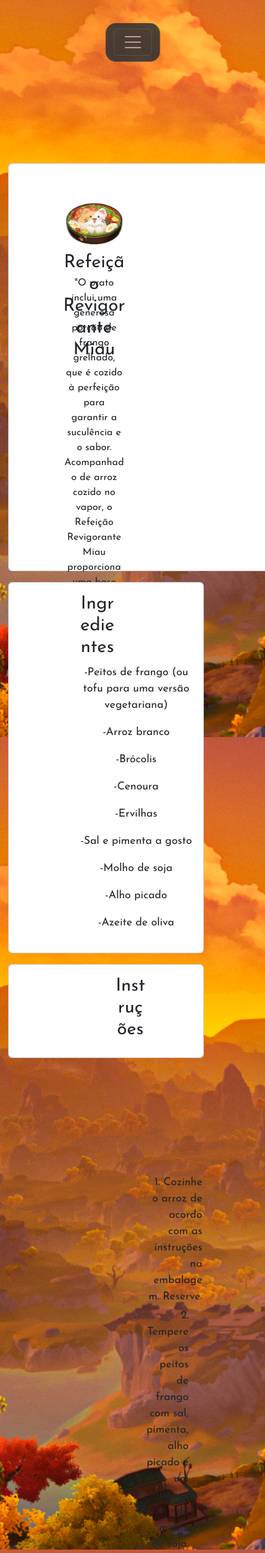
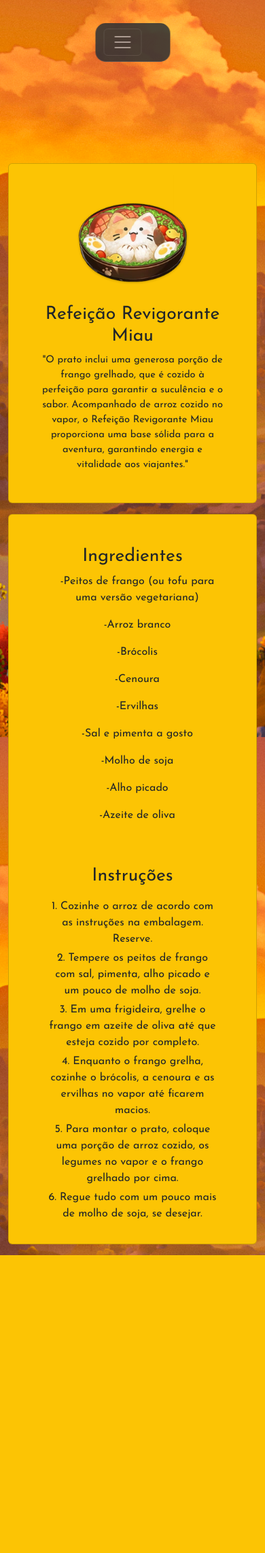
Before and after one commit to HenryBRG/Projeto-Site, a Flask app: page /food1/ in a window 390 px wide; the page is wider, and only the part inside the window is pictured. Shown: the part 111-2395 px from the top of that part at 68% size. After the commit the page ends 1957 px from the top of that part, so only its background shows below. Run offline with Flask 3, Linux system fonts and the light colour scheme; some libraries are stand-ins or nearby versions.

Commit message:
Responsividade Quase Completa
falta muito pouco para alcançar a responsividade.

```diff
--- a/WEB/static/styles.css
+++ b/WEB/static/styles.css
@@ -3,9 +3,17 @@
     padding: 0px;
     text-decoration: none;
 }
+
+@media only screen and (max-width: 767px) {
+    .textoingredientes{
+        width: 250px !important;
+    }
+
+}
+
 @media only screen and (max-width: 990px) {
     .navbar {
-        width: 80px!important;
+        width: 110px!important;
         height: auto!important;
     }
     .nav-item {
@@ -14,15 +22,17 @@
     .divreceitas {
         display: flex !important;
         margin-left: 15.5% !important;
-        margin-top: -90px !important
+
+    }
+    .imagemretangulo3{
+
     }
 
 }
 
-@media only screen and (max-width: 767px) {
-    .retangulo{
-        left: 50%;
-        transform: translateX(-50%);
+@media only screen and (min-width: 768px) and (max-width: 990px){
+    .textoingredientes{
+        width: 270px !important;
     }
 }
 
@@ -220,11 +230,10 @@ p {
     margin-top: 400px;
 }
 .imagemretangulo3{
-    position: absolute;
-    width: 60%;
-    height: 80px;
-    margin-top: -70px;
-    left: 26.2%;
+
+
+
+
 }
 .imgstickeritem {
     width: 80%;
@@ -232,45 +241,38 @@ p {
     margin-left: 9%;
 }
 .imgdetalhes {
-    width: 20%;
-    position: absolute;
-    margin-left: 12%;
-    margin-top: 4%;
+    width: 190px;
+
+
+
 }
 .titulo1 {
     font-family: Josefin Sans;
-    position: absolute;
     font-size: 20pt;
-    margin-top: 23%;
-    margin-left: 12%;
     text-align: center;
     width: 20%;
 }
 .titulo2 {
     font-family: Josefin Sans;
+    font-size: 20pt;
+    text-align: center;
+    margin-top: 30px;
+    margin-bottom: px;
 
-    font-size: 20pt;
-    margin-top: %;
-    margin-left: 35%;
-    text-align: center;
-    width: 20%;
 }
 .subtexto {
     font-family: Josefin Sans;
-    position: absolute;
     text-align: center;
-    margin-left: 13%;
     font-size: 11pt;
     width: 18%;
-    margin-top: 30%;
+
 }
 .textoingredientes{
 
     font-family: Josefin Sans;
-    position: relative;
+
     font-size: 12pt;
-    margin-left: 35%;
-    width: 100%;
+
 }
 .textosticker{
     margin-left: 20%;
@@ -285,6 +287,7 @@ p {
 .card-custom{
     width: 190px !important;
 }
-.carousel-custom{
+.carousel-custom {
     margin-left: -58px;
+
 }
--- a/WEB/templates/base.html
+++ b/WEB/templates/base.html
@@ -40,7 +40,7 @@
                     <a class="nav-link dropdown-toggle" href="#" role="button" data-bs-toggle="dropdown" aria-expanded="false" >
                       Receitas
                     </a>
-                    <ul class="dropdown-menu" aria-labelledby="dropdownMenuButton">
+                    <ul class="dropdown-menu" aria-labelledby="dropdownMenuButton" >
                       <li><a class="dropdown-item" href="/receitas1/">Ver Todas as Receitas</a></li>
                       <li><hr class="dropdown-divider"></li>
                       <li><a class="dropdown-item" href="/food1/">Refeição Revigorante Miau</a></li>
--- a/WEB/templates/food1.html
+++ b/WEB/templates/food1.html
@@ -6,25 +6,38 @@
 {% block content %}
 <main>
     <span class="container">
-
-        <div class="card mb-3" style="width: 500px; height: 600px">
+       <div class="d-flex justify-content-center align-items-center">
+        <div class="card mb-3" style="height: 500px; width: 450px; background-color: #fcc404;">
             <div class="card-body">
+                <div class="row">
+                    <div class="col-md-6 mx-auto">
+                        <div class="d-flex flex-column justify-content-center align-items-center">
                             <img src="{{ url_for('static', filename='/IMG/stickerkirara.png')}}" alt="" class="imgdetalhes">
-
-
-                <h2 class="titulo1">
+                            <h2 class="titulo1" style="width: 300px;">
                                 Refeição Revigorante Miau
                             </h2>
-                <p class="subtexto">"O prato inclui uma generosa porção de frango grelhado, que é cozido à perfeição para garantir a suculência e o sabor. Acompanhado de arroz cozido no vapor, o Refeição Revigorante Miau proporciona uma base sólida para a aventura, garantindo energia e vitalidade aos viajantes."</p>
+                            <p class="subtexto" style="width: 270px;">
+                                "O prato inclui uma generosa porção de frango grelhado, que é cozido à perfeição para garantir a suculência e o sabor. Acompanhado de arroz cozido no vapor, o Refeição Revigorante Miau proporciona uma base sólida para a aventura, garantindo energia e vitalidade aos viajantes."
+                            </p>
+                        </div>
+                    </div>
+                </div>
+            </div>
             </div>
         </div>
 
-          <div class="card text-center mb-3" style="width: 18rem;">
+        <div class="d-flex justify-content-center align-items-center">
+          <div class="card text-center mb-3" style="width: 1200px; background-color: #fcc404; ">
             <div class="card-body">
-                <h1 class="titulo2">
+            <div class="row">
+                    <div class="d-flex flex-column justify-content-center align-items-center">
+                <div class="col-md-6">
+
+                <div class="d-flex justify-content-center align-items-center" style="margin-bottom: 20;"><h1 class="titulo2" style="width: 300px;">
                     Ingredientes
                     </h1>
-
+                </div>
+                    <ul>
                         <li>
                         <p class="textoingredientes">
                         -Peitos de frango (ou tofu para uma versão vegetariana)
@@ -54,15 +67,16 @@
                         -Azeite de oliva</p>
                         </li>
                     </ul>
-            </div>
+
+
                 </div>
 
-          <div class="card text-end" style="width: 18rem;">
-            <div class="card-body">
-                <h1 class="titulo2" style="margin-left: 54.1%;">
+
+                <div class="d-flex justify-content-center align-items-center" style="margin-bottom: 20px;"><h1 class="titulo2" style=" width: 300px;">
                     Instruções
                     </h1>
-                    <ul style="position: absolute;margin-left: 43.9%; margin-top: 200px; list-style-type: circle; width: 40%;" >
+                </div>
+
                         <li>
                         <p class="textoingredientes" style="margin-top: -12px;">
                         1. Cozinhe o arroz de acordo com as instruções na embalagem. Reserve.
@@ -84,7 +98,13 @@
                         </li>
                     </ul>
                 </div>
+
                     </div>
+                  </div>
+                </div>
+            </div>
+        </div>
+
     </span>
 </main>
 
--- a/WEB/templates/home.html
+++ b/WEB/templates/home.html
@@ -7,7 +7,9 @@
 <main>
   <span class="container">
     <div class="row ">
+
       <div class="col-md-4 ">
+
         <div class="retangulo" >
           <img src="{{ url_for('static', filename='/IMG/stickerxiang.png')}}" class="imagemsticker" style="width: 180px; margin-top: -120px; margin-left: 205px;">
           <div class="imagemretangulo1" style="opacity: 0.90; z-index: 1;">
@@ -15,9 +17,11 @@
             <p class="" style="width: 90%; margin-top: 60px; margin-left: 30px; position: absolute; top: 0; font-family: Josefin Sans; font-size: 17pt; width: 270px;">Lorem ipsum dolor sit amet consectetur adipisicing elit. Repudiandae distinctio id molestias odit iure, pariatur optio voluptatem corporis dolorem doloribus nisi aut alias dignissimos reiciendis corrupti sequi architecto eos? Id!Lorem Lorem ipsum dolor sit amet consectetur adipisicing elit.</p>
           </div>
         </div>
+
       </div>
 
       <div class="col-md-4 ">
+        <div class="d-flex justify-content-center align-items-center">
         <div id="carouselExampleIndicators" class="carousel slide carousel-custom">
           <div class="carousel-indicators">
             <button type="button" data-bs-target="#carouselExampleIndicators" data-bs-slide-to="0" class="active" aria-current="true" aria-label="Slide 1"></button>
@@ -43,6 +47,7 @@
             <span class="carousel-control-next-icon" aria-hidden="true"></span>
             <span class="visually-hidden">Next</span>
           </button>
+          </div>
         </div>
       </div>
 
```
Also changed, not shown: WEB/templates/food2.html (+40 -8 lines), WEB/templates/novoteste.html (+68 -47 lines), WEB/templates/resultados.html (+36 -14 lines). Lines whose indentation alone changed are shown as unchanged.
